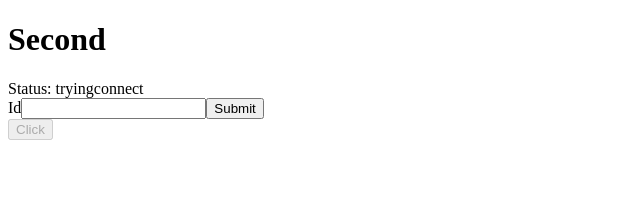
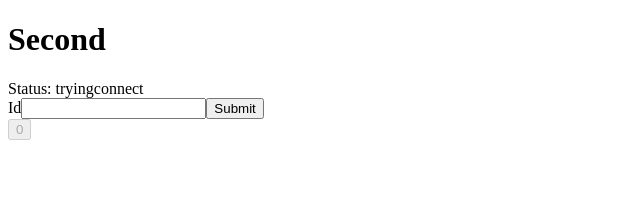
Before and after one commit to czM1K3/react-webrtc-example, a React (Vite) app: page /second in a window 1280 px wide. Shown: the top 209 px of the page, without its empty margins (0-640 px from the left). Built offline with nearby package versions, Linux system fonts and the light colour scheme; no server answers.

Commit message:
Added callback

```diff
--- a/src/pages/first.tsx
+++ b/src/pages/first.tsx
@@ -1,15 +1,26 @@
-import { FC } from "react";
+import { FC, useState } from "react";
 import { useFirstClient } from "../webrtc/clients/first";
 
 const First: FC = () => {
-	const { id, status, send } = useFirstClient();
+	const [num, setNum] = useState(0);
+	const callback = (message: string) => {
+		setNum(parseInt(message) ?? 0);
+	};
+
+	const { id, status, send } = useFirstClient(callback);
+
+	const add = () => {
+		const newNum = num + 1;
+		send(`${newNum}`)
+		setNum(newNum);
+	};
 
 	return (
 		<div>
 			<h1>First</h1>
 			<div>Status: {status}</div>
 			<div>Id: {id ?? "-"}</div>
-			<button disabled={status !== "connected"} onClick={() => send("test1")}>Click</button>
+			<button disabled={status !== "connected"} onClick={add}>{num}</button>
 		</div>
 	);
 };
--- a/src/pages/second.tsx
+++ b/src/pages/second.tsx
@@ -4,13 +4,23 @@ import { useSecondClient } from "../webrtc/clients/second";
 const Second: FC = () => {
 	const [rawText, setRawText] = useState("");
 	const [realText, setRealText] = useState<string>("");
+	const [num, setNum] = useState(0);
+	const callback = (message: string) => {
+		setNum(parseInt(message) ?? 0);
+	};
 
-	const { status, send } = useSecondClient(realText);
+	const { status, send } = useSecondClient(realText, callback);
 
 	const submit = (e: React.FormEvent<HTMLFormElement>) => {
 		e.preventDefault();
 		setRealText(rawText);
 	}
+
+	const add = () => {
+		const newNum = num + 1;
+		send(`${newNum}`)
+		setNum(newNum);
+	};
 
 	return (
 		<div>
@@ -21,7 +31,7 @@ const Second: FC = () => {
 				<input type="text" name="id" id="id" onChange={(e) => setRawText(e.target.value)} />
 				<button type="submit">Submit</button>
 			</form>
-			<button disabled={status !== "connected"} onClick={() => send("test2")}>Click</button>
+			<button disabled={status !== "connected"} onClick={add}>{num}</button>
 		</div>
 	);
 };
--- a/src/webrtc/clients/first.ts
+++ b/src/webrtc/clients/first.ts
@@ -2,8 +2,9 @@ import { useState, useEffect} from "react";
 import { config } from "../config";
 import { useSocketIO } from "../socketio";
 import { Status } from "../status";
+import { CallBackMessage } from "../types";
 
-export const useFirstClient = () => {
+export const useFirstClient = (callback: CallBackMessage) => {
 	const [rtc, setRtc] = useState<RTCPeerConnection>();
 	const [channel, setChannel] = useState<RTCDataChannel>();
 	const [iceCandidate, setIceCandidate] = useState<string | null>(null);
@@ -32,7 +33,6 @@ export const useFirstClient = () => {
 	const { id, isConnected: socketioConnected, sendMessage, close, open } = useSocketIO(incomming);
 
 	const initRtc = () => {
-		console.log("Creating new RTC connection");
 		const rtcConnection = new RTCPeerConnection(config);
 		rtcConnection.onicecandidate = () => {
 			setIceCandidate(JSON.stringify(rtcConnection.localDescription));
@@ -41,7 +41,7 @@ export const useFirstClient = () => {
 		channel.onopen = () => setConnected(true);
 		channel.onclose = () => setConnected(false);
 		channel.onmessage = ({ data }: { data: string }) => {
-			console.log(data);
+			callback(data);
 		};
 
 		rtcConnection.createOffer().then((o) => rtcConnection.setLocalDescription(o));
--- a/src/webrtc/clients/second.ts
+++ b/src/webrtc/clients/second.ts
@@ -2,8 +2,9 @@ import { useState, useEffect } from "react";
 import { config } from "../config";
 import { useSocketIO } from "../socketio";
 import { Status } from "../status";
+import { CallBackMessage } from "../types";
 
-export const useSecondClient = (firstId: string) => {
+export const useSecondClient = (firstId: string, callback: CallBackMessage) => {
 	const [rtc, setRtc] = useState<RTCPeerConnection>();
 	const [channel, setChannel] = useState<RTCDataChannel>();
 	const [iceCandidate, setIceCandidate] = useState<string | null>(null);
@@ -42,7 +43,7 @@ export const useSecondClient = (firstId: string) => {
 			channel.onopen = () => setConnected(true);
 			channel.onclose = () => setConnected(false);
 			channel.onmessage = ({ data }: { data: string }) => {
-				console.log(data);
+				callback(data);
 			};
 			setChannel(channel);
 		};
--- /dev/null
+++ b/src/webrtc/types.ts
@@ -0,0 +1 @@
+export type CallBackMessage = (mess: string) => void;
```
